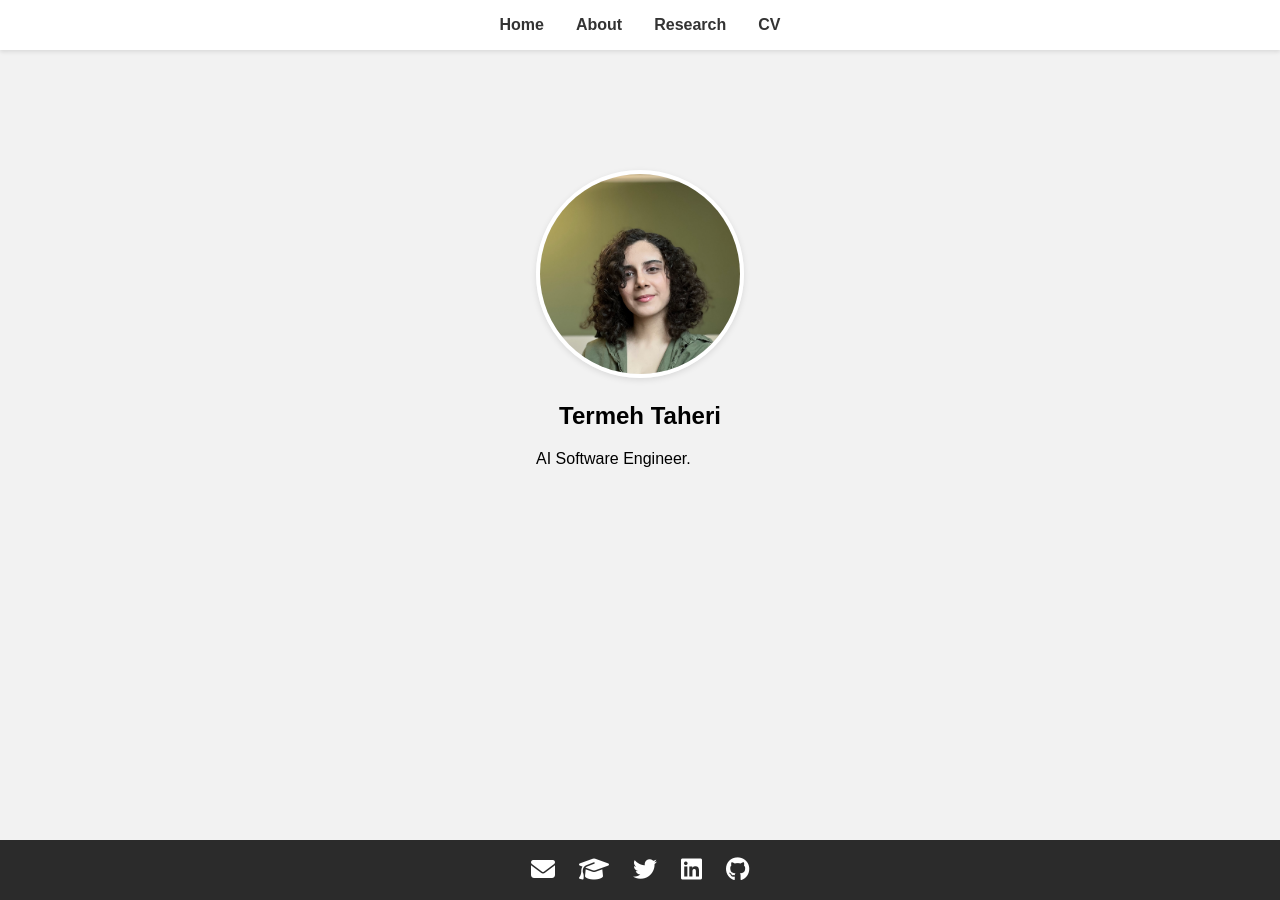
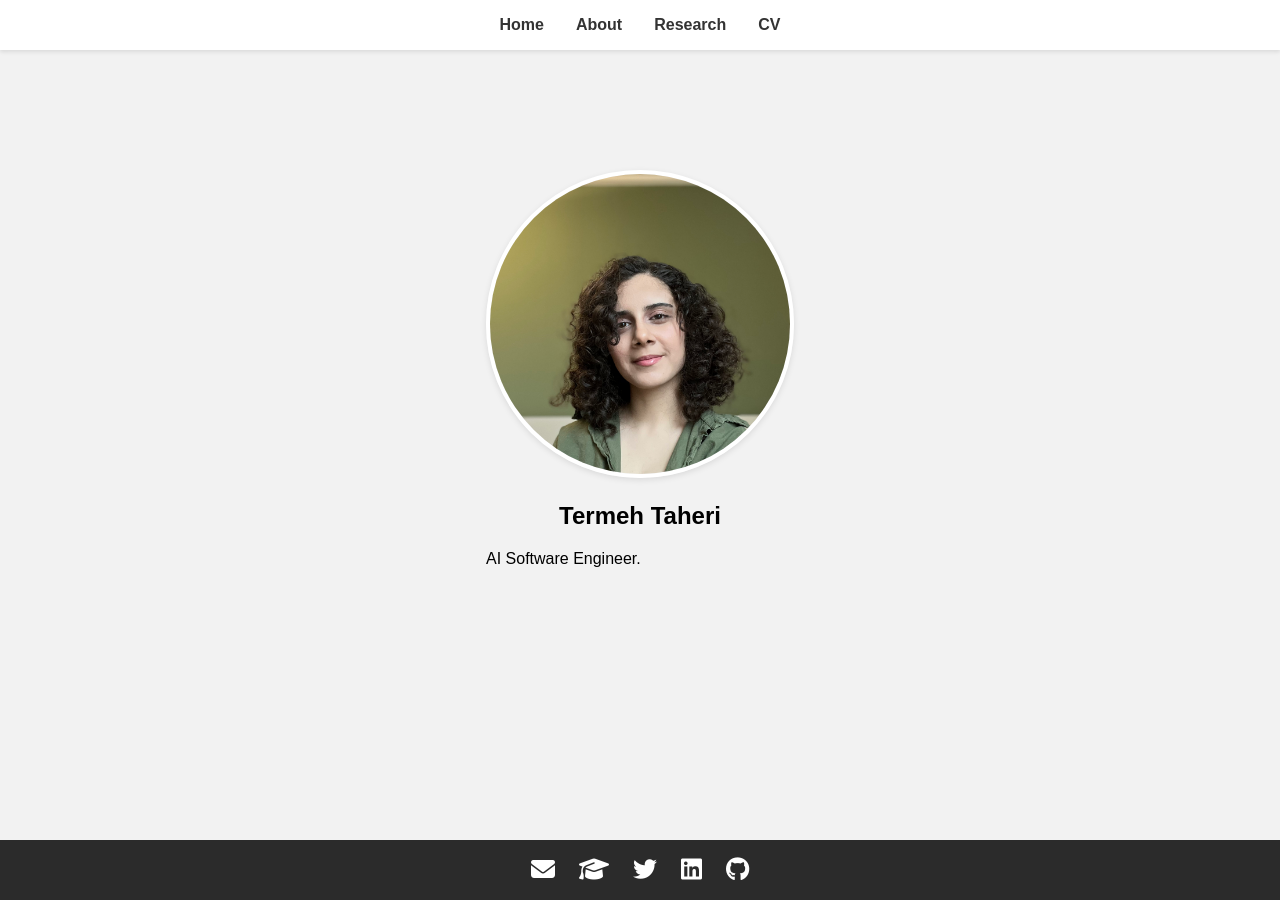
Before and after one commit to termehtaheri/termehtaheri.github.io, a Jekyll site: the page built from index.md, in a window 1280 px wide. Built offline with Jekyll 4.4.1, drawn with Linux system fonts in a browser that asks for light colours.

Commit message:
update css

```diff
--- a/css/styles.css
+++ b/css/styles.css
@@ -48,8 +48,8 @@ body {
 
   /* Home Avatar */
   #home img {
-    width: 200px;
-    height: 200px;
+    width: 300px;
+    height: 300px;
     border-radius: 50%;
     object-fit: cover;
     border: 4px solid #fff;
```
